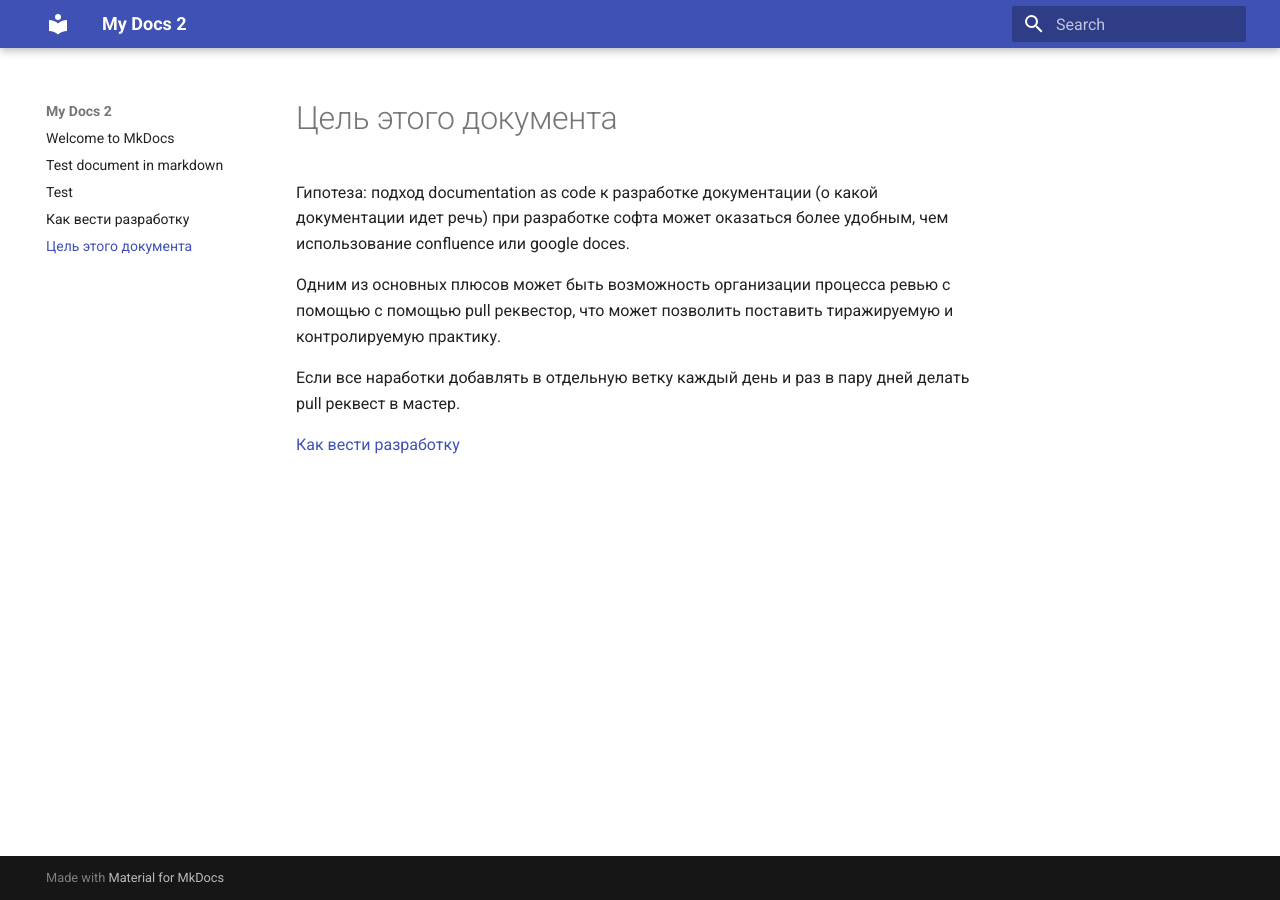
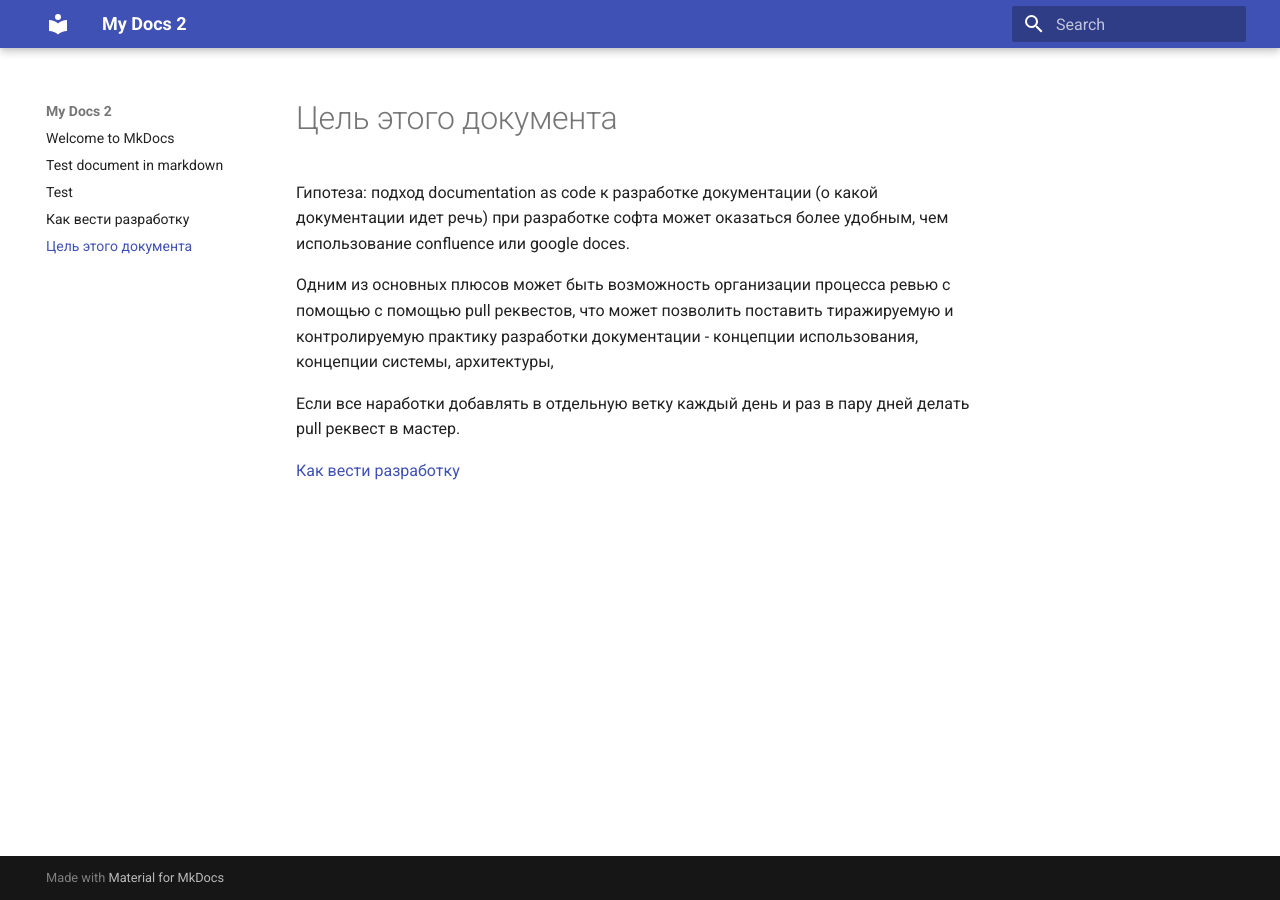
Before and after one commit to anton-merkulov/mkdocs, an MkDocs documentation site: the page built from docs/Цель этого документа.md, in a window 1280 px wide. Built offline with MkDocs 1.6.1 and Material for MkDocs 9.7.7, drawn with Linux system fonts in a browser that asks for light colours; the version menu is left out.

Commit message:
Update Цель этого документа.md

```diff
--- a/docs/Цель этого документа.md
+++ b/docs/Цель этого документа.md
@@ -1,9 +1,7 @@
 Гипотеза: подход documentation as code к разработке документации (о какой документации идет речь) при разработке софта может оказаться более удобным, чем использование confluence или google doces.
 
-Одним из основных плюсов может быть возможность организации процесса ревью с помощью с помощью pull реквестор, что может позволить поставить тиражируемую и контролируемую практику.
+Одним из основных плюсов может быть возможность организации процесса ревью с помощью с помощью pull реквестов, что может позволить поставить тиражируемую и контролируемую практику разработки документации - концепции использования, концепции системы, архитектуры,
 
 Если все наработки добавлять в отдельную ветку каждый день и раз в пару дней делать pull реквест в мастер.
 
-
-
 [Как вести разработку](Как вести разработку.md)
```
